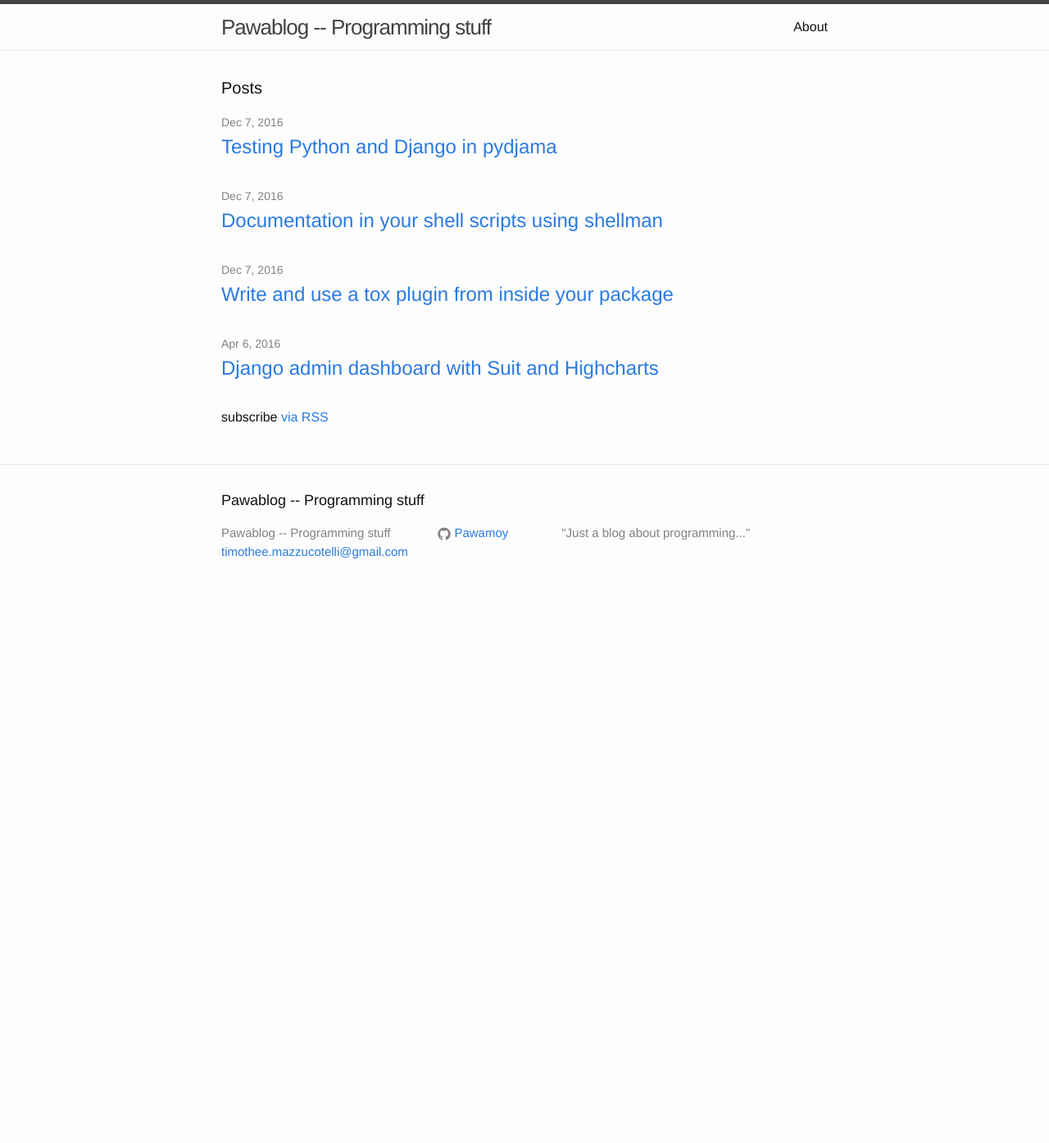
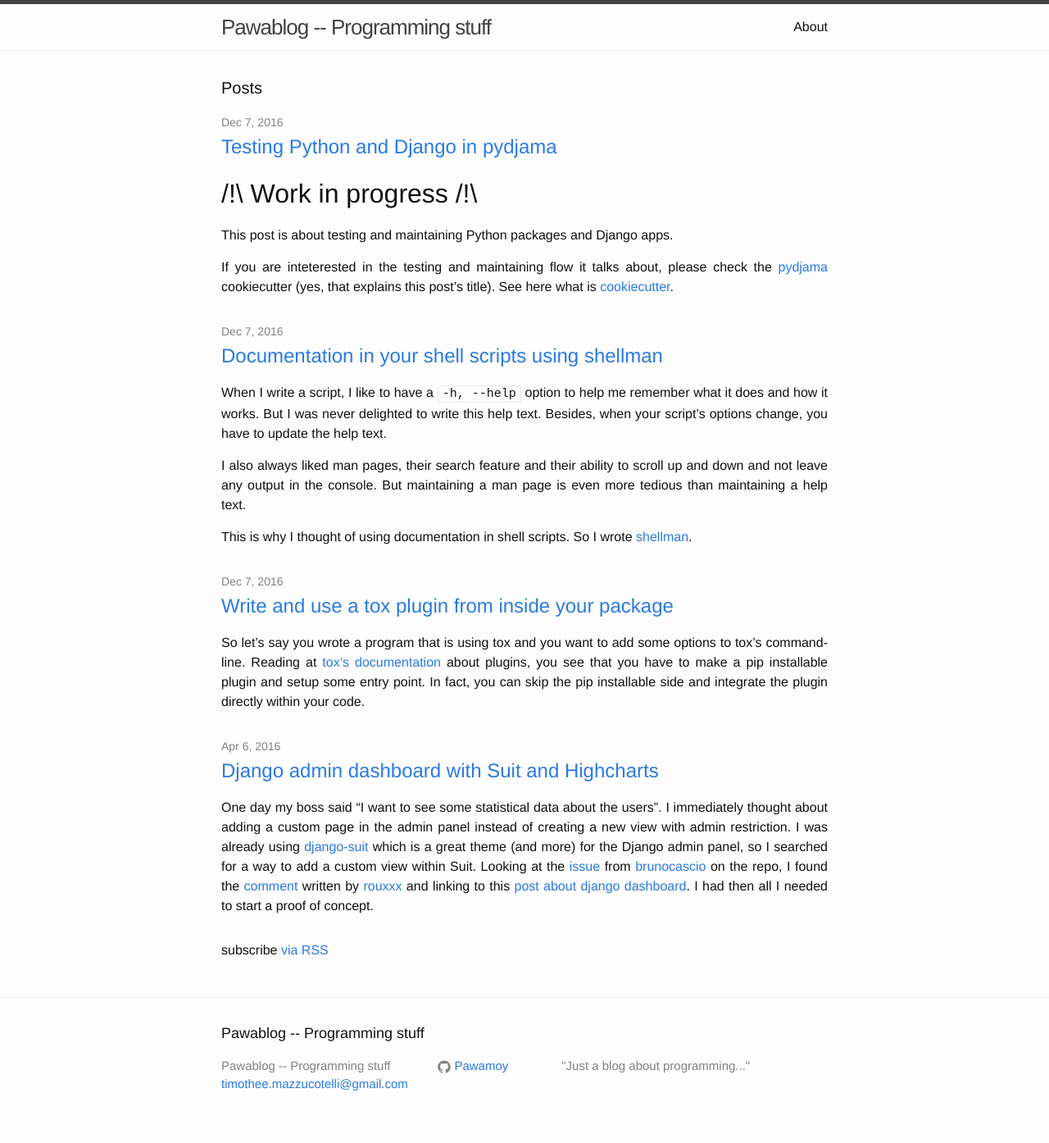
Before and after one commit to pawamoy/website, a Jekyll site: the page built from index.html, in a window 1280 px wide. Shown: the whole page at 82% size. Built offline with Jekyll 4.4.1, drawn with Linux system fonts in a browser that asks for light colours; before the commit the page ends 900 px from its top, so only the background shows below that; some of the changed lines change nothing that is shown.

Commit message:
Add post excerpts in index

```diff
--- a/_config.yml
+++ b/_config.yml
@@ -13,6 +13,7 @@ description: > # this means to ignore newlines until "baseurl:"
 baseurl: "" # the subpath of your site, e.g. /blog
 url: "http://pawamoy.github.io" # the base hostname & protocol for your site
 github_username:  Pawamoy
+excerpt_separator: <!--more-->
 
 # Build settings
 markdown: kramdown
--- a/_posts/2016-04-06-django-dashboard-with-suit-and-highcharts.markdown
+++ b/_posts/2016-04-06-django-dashboard-with-suit-and-highcharts.markdown
@@ -13,7 +13,7 @@ of creating a new view with admin restriction. I was already using
 so I searched for a way to add a custom view within Suit. Looking at the
 [issue][] from [brunocascio][] on the repo, I found the [comment][] written
 by [rouxxx][] and linking to this [post about django dashboard][].
-I had then all I needed to start a proof of concept.
+I had then all I needed to start a proof of concept.<!--more-->
 
 #### Contents
 
--- a/_posts/2016-12-07-documentation-in-your-shell-scripts-using-shellman.markdown
+++ b/_posts/2016-12-07-documentation-in-your-shell-scripts-using-shellman.markdown
@@ -14,7 +14,7 @@ I also always liked man pages, their search feature and their ability to scroll
 and not leave any output in the console. But maintaining a man page is even more tedious than
 maintaining a help text.
 
-This is why I thought of using documentation in shell scripts. So I wrote [shellman][].
+This is why I thought of using documentation in shell scripts. So I wrote [shellman][].<!--more-->
 
 - [Writing doc](#writing-doc)
 - [Using shellman](#using-shellman)
--- a/_posts/2016-12-07-testing-python-and-django-in-pydjama.markdown
+++ b/_posts/2016-12-07-testing-python-and-django-in-pydjama.markdown
@@ -11,7 +11,7 @@ This post is about testing and maintaining Python packages and Django apps.
 
 If you are inteterested in the testing and maintaining flow it talks about, please check
 the [pydjama][] cookiecutter (yes, that explains this post's title). See here what is
-[cookiecutter][].
+[cookiecutter][].<!--more-->
 
 #### Contents
 
--- a/_posts/2016-12-07-write-and-use-a-tox-plugin-from-inside-your-package.markdown
+++ b/_posts/2016-12-07-write-and-use-a-tox-plugin-from-inside-your-package.markdown
@@ -10,7 +10,7 @@ So let's say you wrote a program that is using tox and you want to add
 some options to tox's command-line. Reading at [tox's documentation][]
 about plugins, you see that you have to make a pip installable plugin
 and setup some entry point. In fact, you can skip the pip installable
-side and integrate the plugin directly within your code.
+side and integrate the plugin directly within your code.<!--more-->
 
 It can be done in three very simple steps.
 
--- a/index.html
+++ b/index.html
@@ -14,6 +14,11 @@ layout: default
         <h2>
           <a class="post-link" href="{{ post.url | prepend: site.baseurl }}">{{ post.title }}</a>
         </h2>
+        <p>
+          {% if post.excerpt %}
+            {{ post.excerpt }}
+          {% endif %}
+        </p>
       </li>
     {% endfor %}
   </ul>
```
